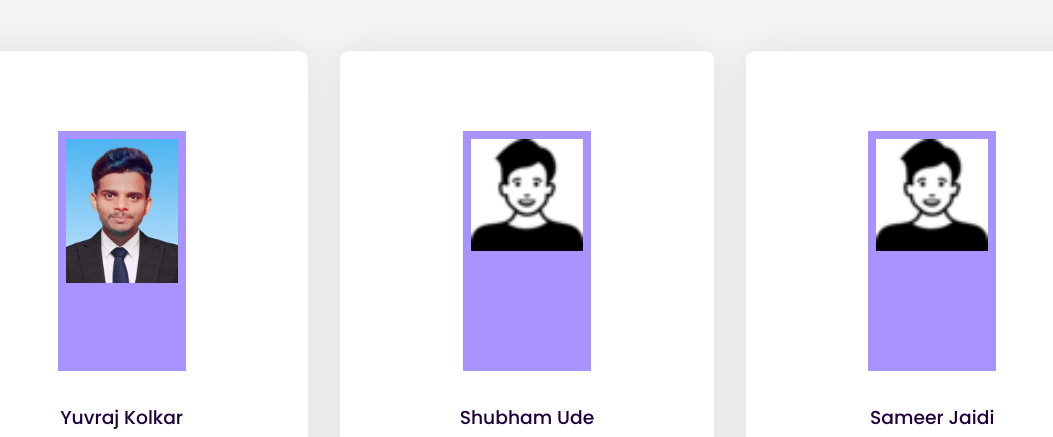
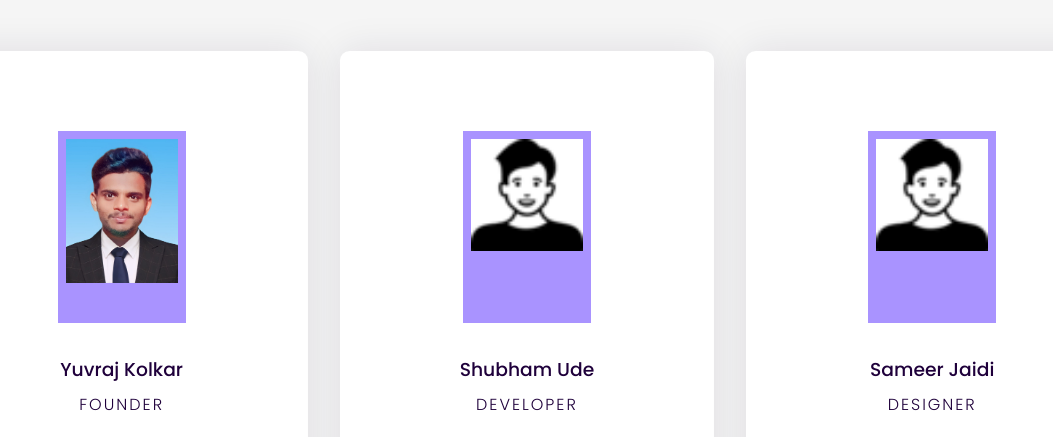
Before and after one commit to yuvraj-kolkar17/Tresure_images, a plain HTML site: page about.html in a window 1280 px wide. Shown: the part 493-930 px from the top of the page, without its empty margins (113-1166 px from the left). Drawn offline with Linux system fonts and the light colour scheme.

Commit message:
Update about.css

```diff
--- a/css/about.css
+++ b/css/about.css
@@ -78,7 +78,7 @@ h1 {
 }
 .card .img-container {
   width: 8em;
-  height: 15em;
+  height: 12em;
   background-color: #a993ff;
   padding: 0.5em;
   border-radius: 0%;
```
